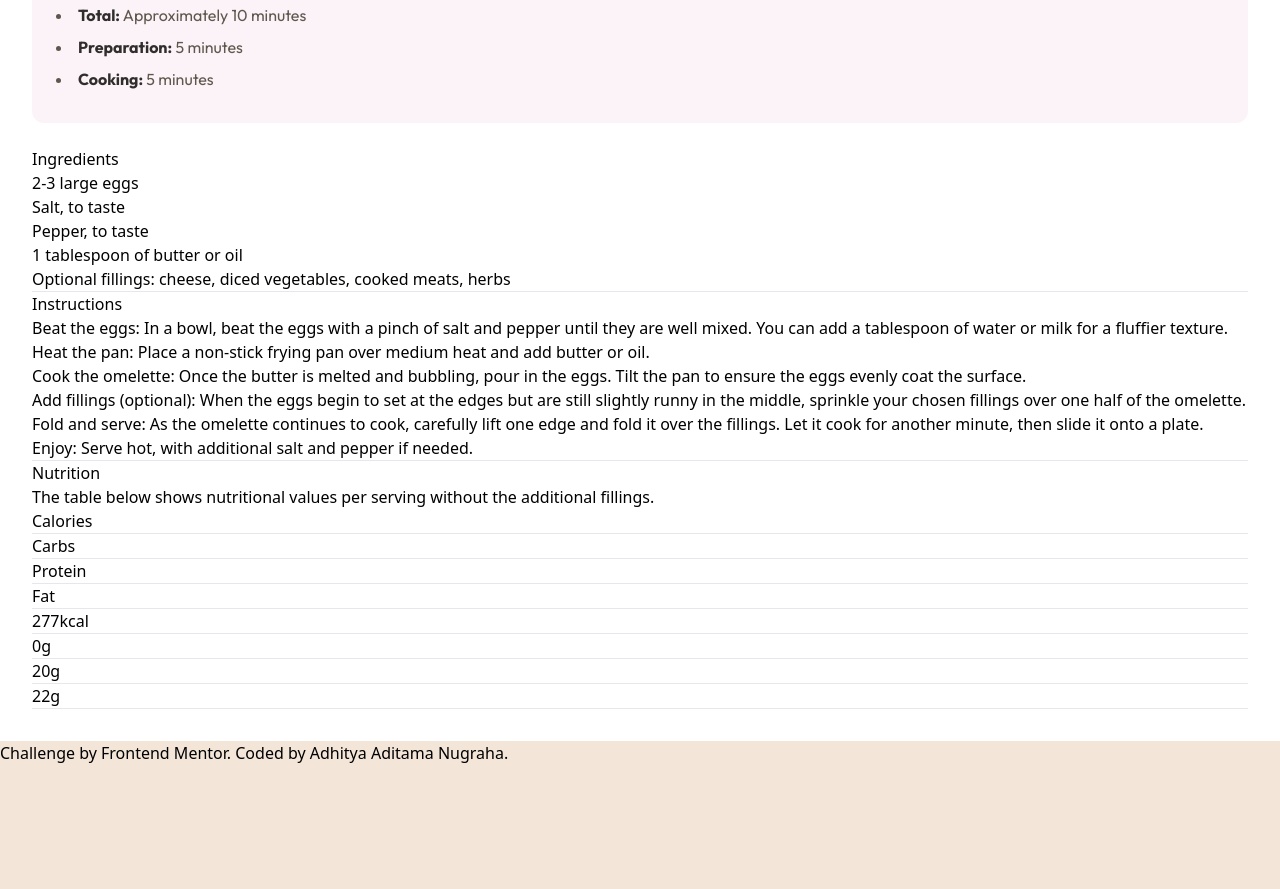
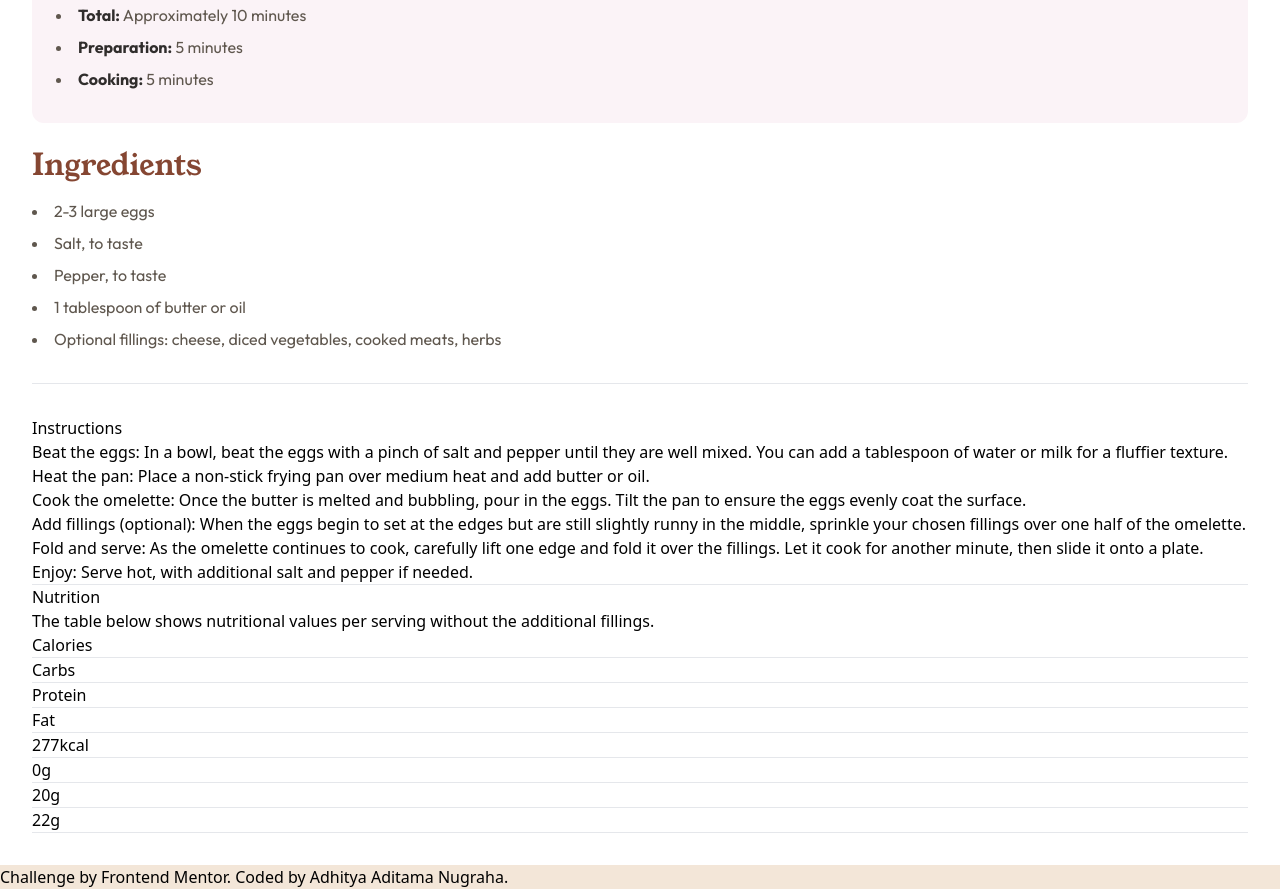
Before and after one commit to aaditamanugraha/recipe-page, a website: page index.html in a window 1280 px wide. Shown: the part 810-1699 px from the top of the page. Before the commit the page ends 1575 px from the top, so only its background shows below. Drawn offline with Linux system fonts and the light colour scheme.

Commit message:
style: intial style for ingredients article section

```diff
--- a/index.html
+++ b/index.html
@@ -51,15 +51,17 @@
           </ul>
         </div>
 
-        <div>
-          <h2>Ingredients</h2>
+        <div class="text-primary-nutmeg mb-8">
+          <h2 class="font-youngSerif text-3xl mb-4">Ingredients</h2>
 
-          <ul>
-            <li>2-3 large eggs</li>
-            <li>Salt, to taste</li>
-            <li>Pepper, to taste</li>
-            <li>1 tablespoon of butter or oil</li>
-            <li>
+          <ul class="font-outfit list-disc list-inside mb-8">
+            <li class="mb-2 text-neutral-wenge-brown">2-3 large eggs</li>
+            <li class="mb-2 text-neutral-wenge-brown">Salt, to taste</li>
+            <li class="mb-2 text-neutral-wenge-brown">Pepper, to taste</li>
+            <li class="mb-2 text-neutral-wenge-brown">
+              1 tablespoon of butter or oil
+            </li>
+            <li class="mb-2 text-neutral-wenge-brown">
               Optional fillings: cheese, diced vegetables, cooked meats, herbs
             </li>
           </ul>
```
Also changed, not shown: src/css/output.css.
